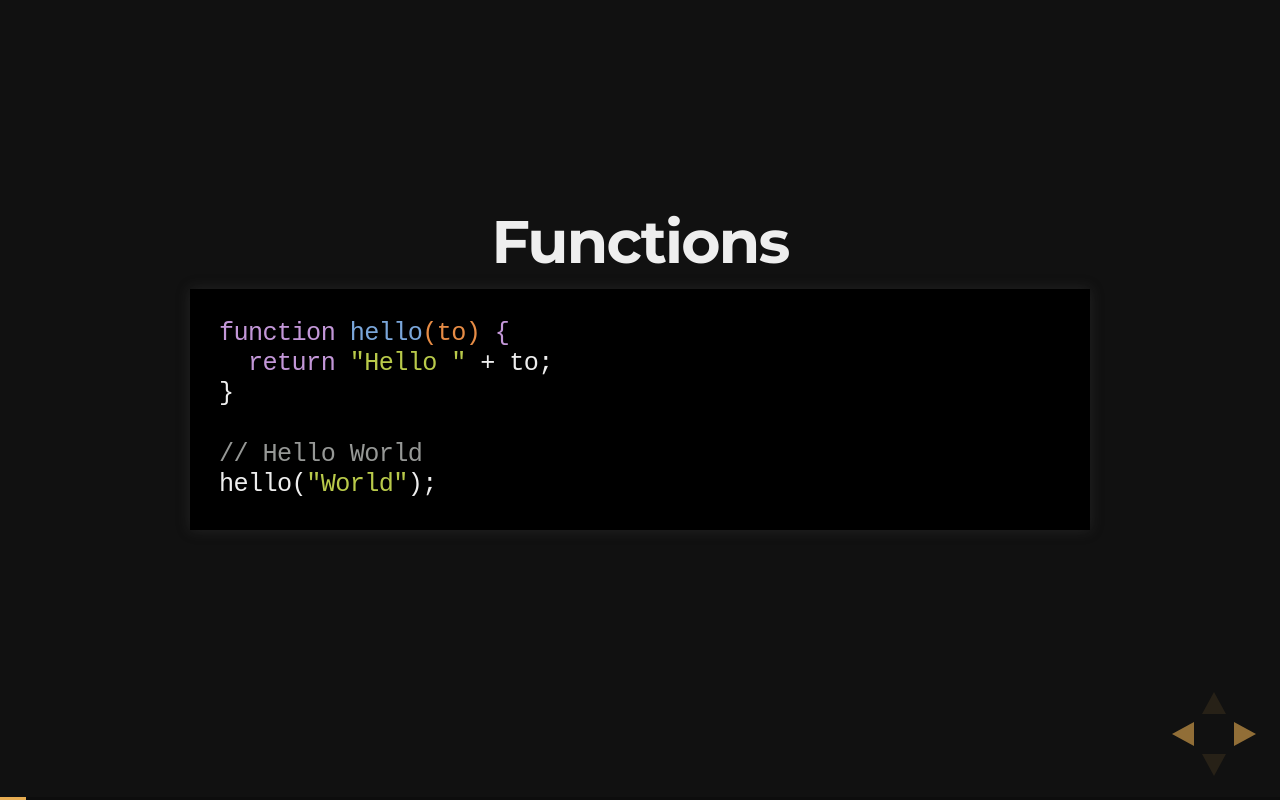
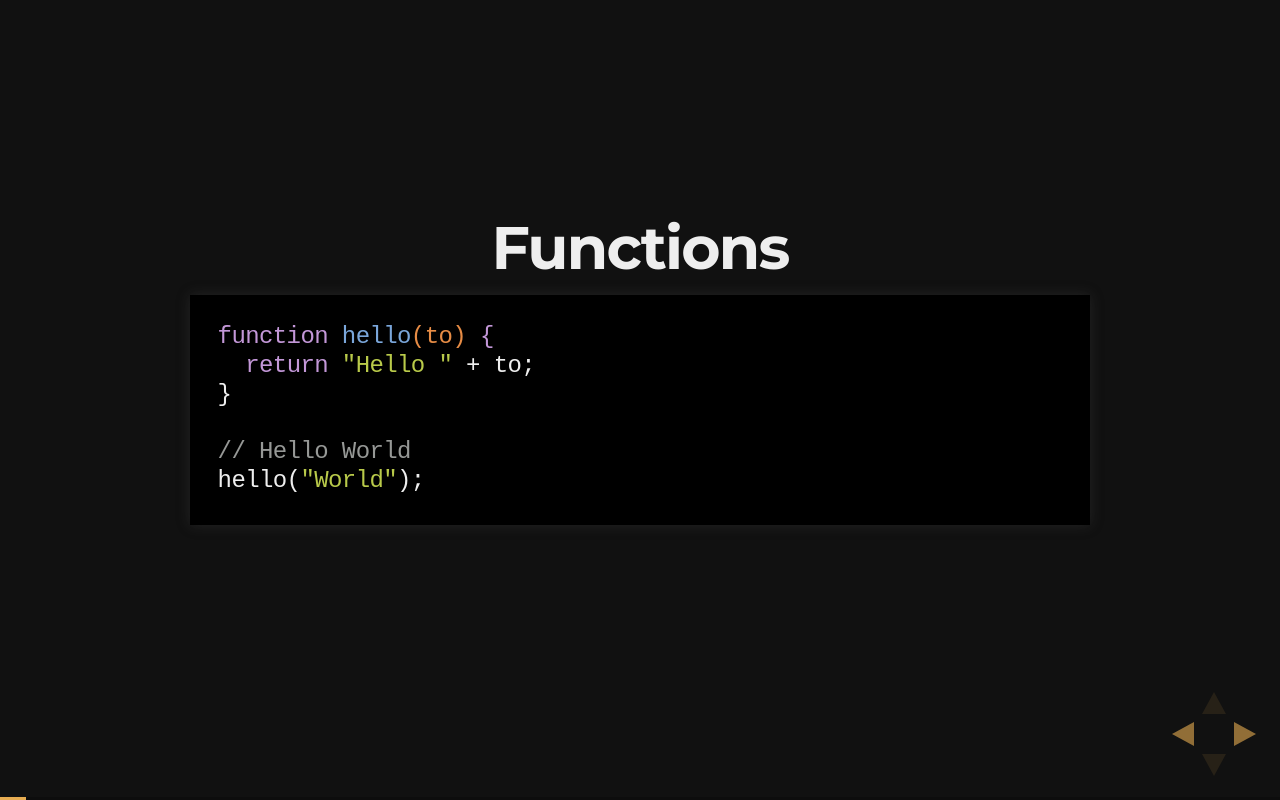
Before and after one commit to thuva/oo_javascript_for_rubyists, a plain HTML site: page index.html in a window 1280 px wide. Both pictures are taken after a click on the element 1251 px from the left and 734 px from the top of the page. Drawn offline with nearby package versions, Linux system fonts and the light colour scheme.

Commit message:
Reduce font size for code blocks

```diff
--- a/css/reveal.css
+++ b/css/reveal.css
@@ -292,7 +292,7 @@ body {
   margin: 15px auto;
 
   text-align: left;
-  font-size: 0.84em;
+  font-size: 0.80em;
   font-family: monospace;
   line-height: 1.2em;
   word-wrap: break-word;
```
